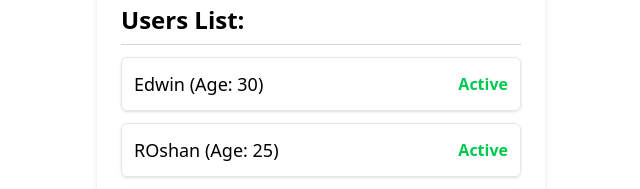
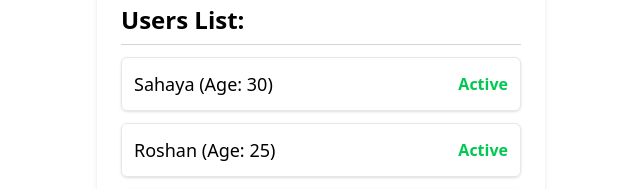
Before and after one commit to Roshan-Ronald/json, a React (Vite) app: page / in a window 1280 px wide. Shown: the part 228-417 px from the top of the page, without its empty margins (319-959 px from the left). Built offline with nearby package versions, Linux system fonts and the light colour scheme.

Commit message:
fix: correct bug in json parsing

```diff
--- a/src/arre/arre.jsx
+++ b/src/arre/arre.jsx
@@ -5,8 +5,8 @@ const Arre = () => {
   const year = 2025;
   const isActive = true;
   const users = [
-    { id: 1, name: 'Edwin', age: 30, active: true },
-    { id: 2, name: 'ROshan', age: 25, active: true },
+    { id: 1, name: 'Sahaya', age: 30, active: true },
+    { id: 2, name: 'Roshan', age: 25, active: true },
     { id: 3, name: 'Ronald', age: 35, active: true },
   ];
 
```
